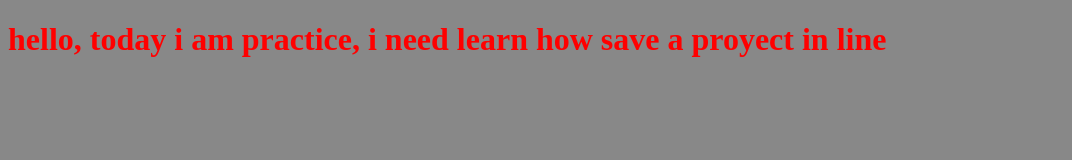
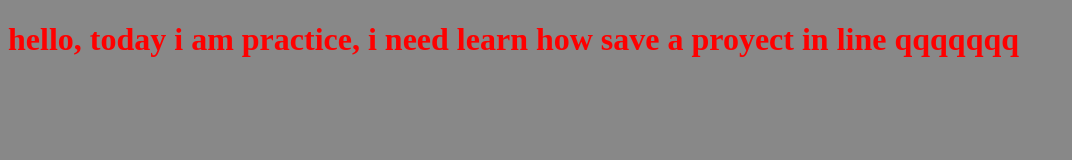
Before and after one commit to SANTIAGORF24/practice, a plain HTML site: page index.html in a window 1280 px wide. Shown: the whole page, without its empty margins (0-1072 px from the left). Drawn offline with Linux system fonts and the light colour scheme.

Commit message:
Update index.html

```diff
--- a/index.html
+++ b/index.html
@@ -10,7 +10,7 @@
 <body>
     <div>
         <h1 class="hi">
-            hello, today i am practice, i need learn how save a proyect in line
+            hello, today i am practice, i need learn how save a proyect in line qqqqqqq
         </h1>
     </div>
 </body>
```
